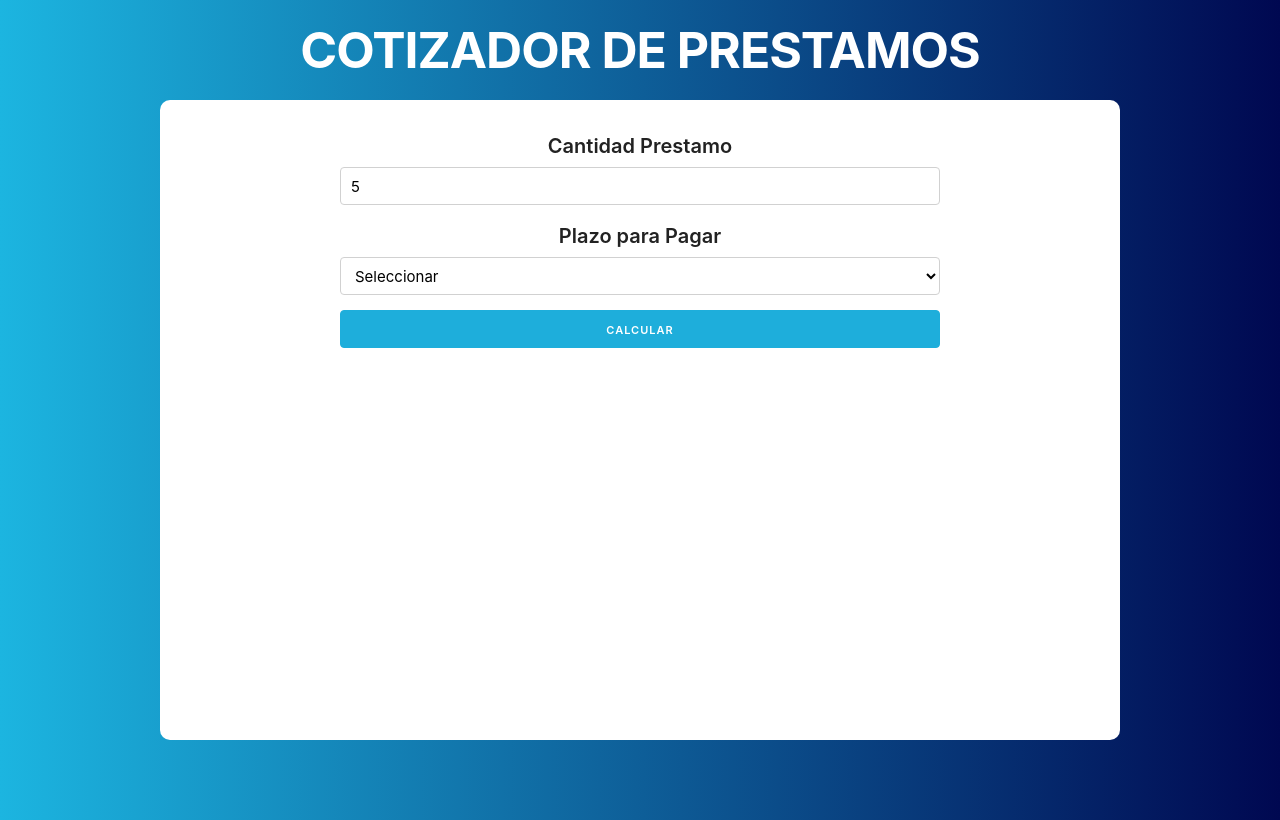
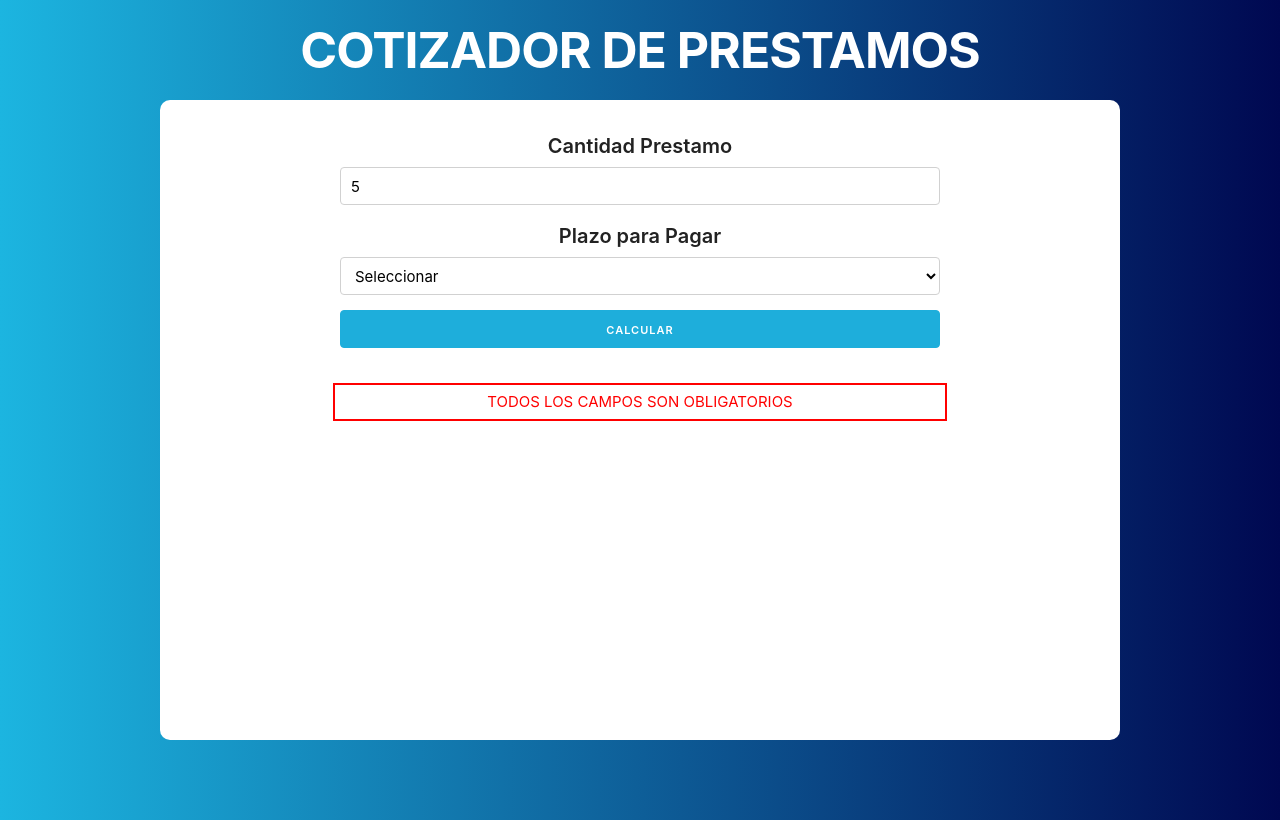
Before and after one commit to Emmanuelcik/PrestamosApp, a React (Create React App) app: page / in a window 1280 px wide. Both pictures are taken after typing "5" into the empty fields and a click on the input "Calcular". Built offline with nearby package versions, Linux system fonts and the light colour scheme.

Commit message:
Validacion del formulario

```diff
--- a/src/components/Formulario.js
+++ b/src/components/Formulario.js
@@ -1,4 +1,4 @@
-import React, {useState} from 'react'
+import React, {useState, Fragment} from 'react'
 
 function Formulario({cantidad, guardarCantidad, plazo, guardarPlazo}){
 
@@ -12,13 +12,17 @@
         //Validar
         if(cantidad === 0 || plazo === ""){
             guardarError(true);
+            return;
         }
+        //Eliminar el error
+        guardarError(false);
         //Realizar cotizacion
 
     }
 
 
     return (
+        <Fragment>
             <form onSubmit= {calcularPrestamo}>
                 <div className="row">
                     <div>
@@ -52,6 +56,9 @@
                     </div>
                 </div>
             </form>
+        { error ? <p className="error">Todos los campos son obligatorios </p> : null}
+
+    </Fragment>
     );
 }
 
```
Lines whose indentation alone changed are shown as unchanged.
